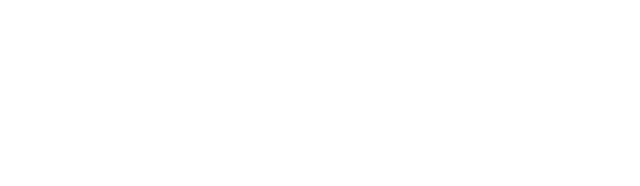
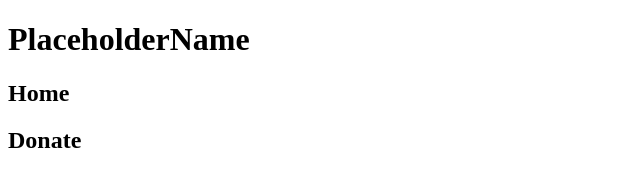
Before and after one commit to andreatranchina/ttp-assignment1-git, a plain HTML site: page index.html in a window 1280 px wide. Shown: the whole page, without its empty margins (0-640 px from the left). Drawn offline with Linux system fonts and the light colour scheme.

Commit message:
initial commit to homepage branch

```diff
--- a/index.html
+++ b/index.html
@@ -6,6 +6,12 @@
     <title>Document</title>
 </head>
 <body>
-
+    <navbar class="nav">
+        <div class="site-name">
+            <h1>PlaceholderName</h1>
+            <h2>Home</h2>
+            <h2>Donate</h2>
+        </div>
+    </navbar>
 </body>
 </html>
```
